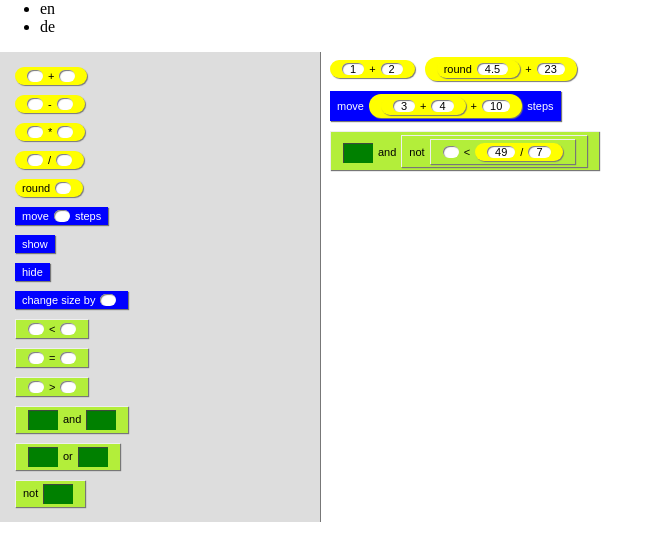
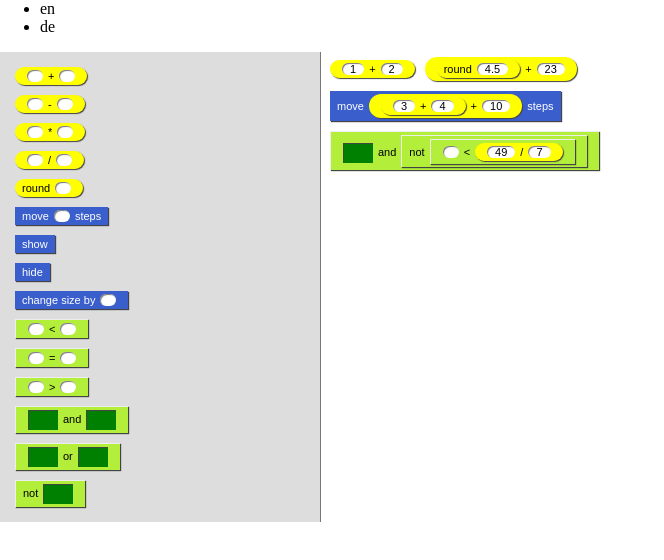
Before and after one commit to fronx/Scratch.hs, a plain HTML site: page index.html in a window 1280 px wide. Shown: the whole page, without its empty margins (0-664 px from the left). Drawn offline with Linux system fonts and the light colour scheme.

Commit message:
better shadows and colors

```diff
--- a/css/editor.css
+++ b/css/editor.css
@@ -26,7 +26,7 @@ html, body {
 .editor {
   font-size: 11px;
   font-family: sans-serif;
-  box-shadow: 1px 1px 1px 0px #777;
+  box-shadow: 1px 1px 1px 0px #444;
   display: inline-block;
   padding: 3px 7px;
   margin: 0 5px;
@@ -35,7 +35,7 @@ html, body {
 }
 
 .editor.Block {
-  background: blue;
+  background: #3A5FCD;
   color: white;
 }
 
```
